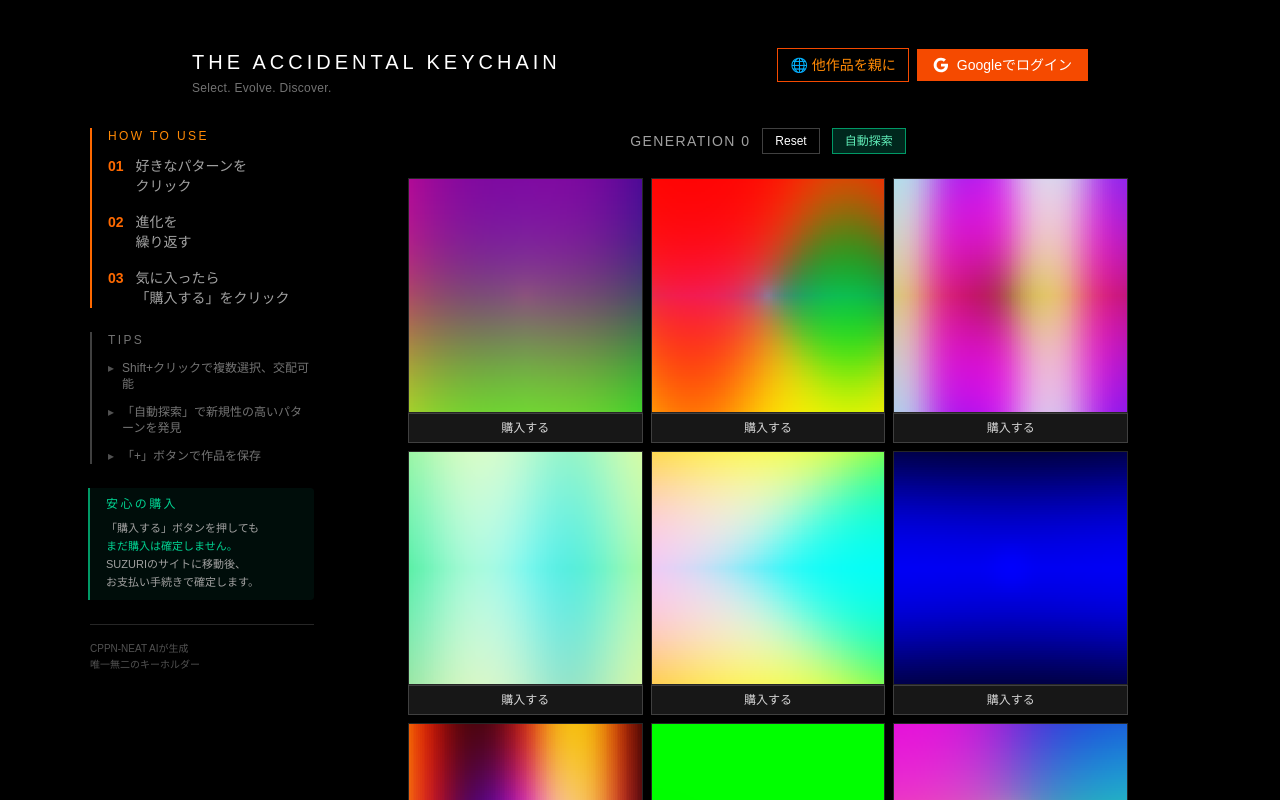
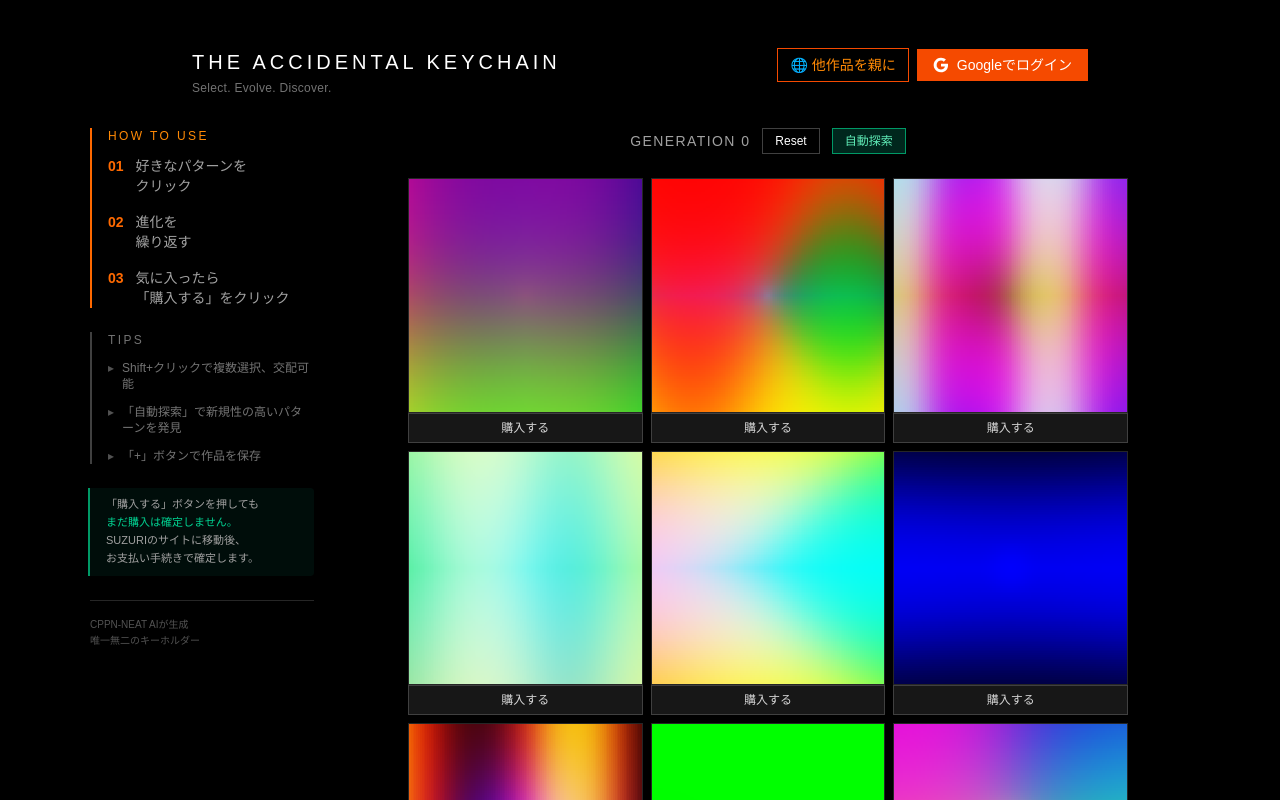
Before and after one commit to Giraffe0925/picbraeder, a Next.js app: page / in a window 1280 px wide. Shown: the top 800 px of the page. Built offline with nearby package versions, Linux system fonts and the light colour scheme; no server answers.

Commit message:
fix: 安心の購入タイトルを削除

```diff
--- a/src/components/BreederGrid.tsx
+++ b/src/components/BreederGrid.tsx
@@ -82,9 +82,6 @@ export default function BreederGrid() {
 
             {/* 購入に関する安心情報 */}
             <div className="border-l-2 border-emerald-600 pl-4 bg-emerald-950/30 py-2 -ml-[2px] rounded-r">
-              <h3 className="text-xs uppercase tracking-[0.2em] text-emerald-400 mb-2">
-                安心の購入
-              </h3>
               <p className="text-[11px] text-neutral-400 leading-relaxed">
                 「購入する」ボタンを押しても<br />
                 <span className="text-emerald-400">まだ購入は確定しません。</span><br />
```
